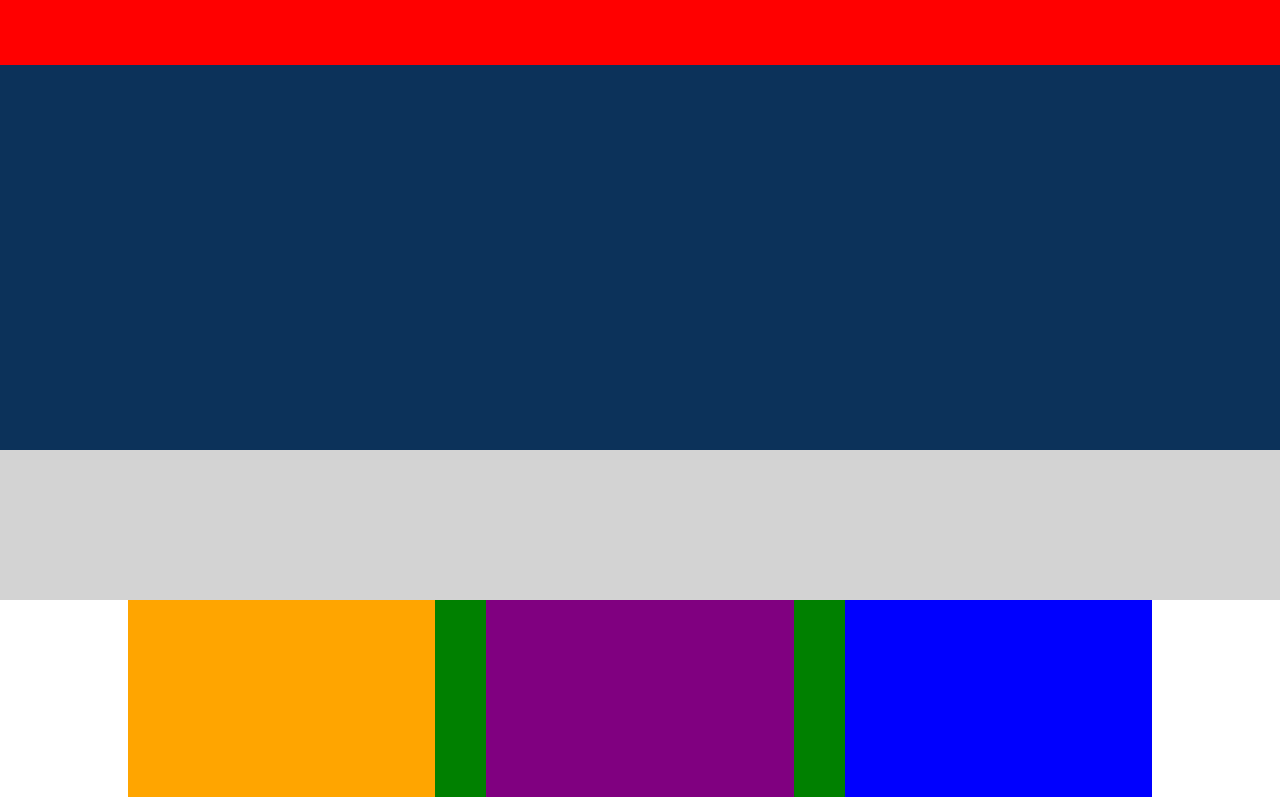
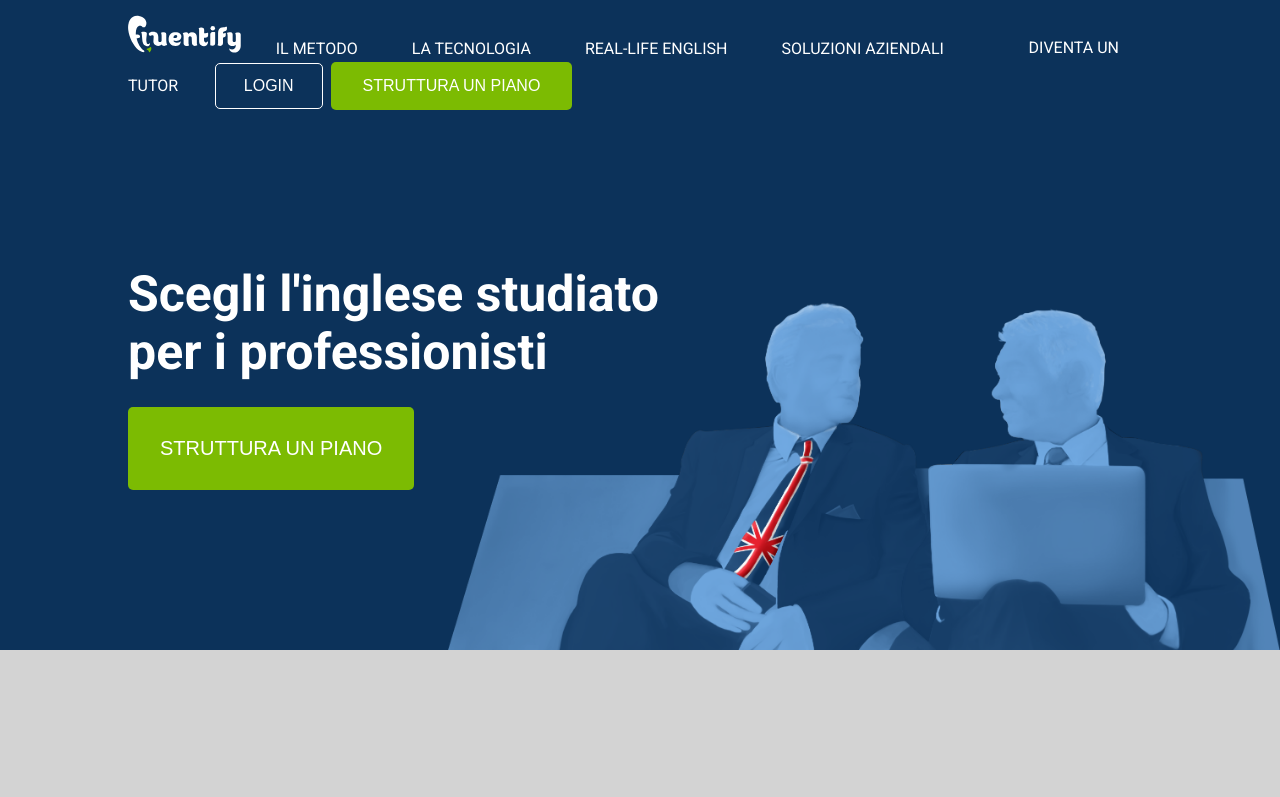
Before and after one commit to Tiba22/htmlcss-fluentify, a plain HTML site: page index.html in a window 1280 px wide. Shown: the top 797 px of the page. Drawn offline with Linux system fonts and the light colour scheme.

Commit message:
Header completato

```diff
--- a/css/style.css
+++ b/css/style.css
@@ -9,15 +9,97 @@ body {
 }
 
 .header {
-  height: 450px;
+  height: 650px;
   width: 100%;
   background-color: #0c325a;
+}
+
+.imgbackground {
+  width: 100%;
+  height: 90.8%;
+  background-size: 65%;
+  background-repeat: no-repeat;
+  background-image: url(../img/background-header.png);
+  background-position: bottom 5px right 0px;
+
 }
 
 .navbar {
   height: 65px;
   width: 100%;
-  background-color: red;
+  padding: 0 10%;
+}
+
+.imglogo {
+  padding-top: 15px;
+  padding-right: 3%;
+}
+
+.listanav {
+  display: inline-block;
+  line-height: normal;
+  vertical-align: middle;
+}
+
+ul > li {
+  display: inline-block;
+  list-style-type: none;
+  padding-right: 50px;
+}
+
+li > a,.tutor {
+  text-decoration: none;
+  color: white;
+}
+
+.tutor {
+  padding: 0 3%;
+}
+
+.login {
+  background-color: #0c325a;
+  border: 1px solid white;
+  color: white;
+  padding: 13px 28px;
+  text-align: center;
+  text-decoration: none;
+  display: inline-block;
+  font-size: 16px;
+  margin: 4px 2px;
+  border-radius: 5px;
+}
+
+.secbutton {
+background-color: #7cbb02;
+ border: none;
+ color: white;
+ padding: 15px 32px;
+ text-align: center;
+ text-decoration: none;
+ display: inline-block;
+ font-size: 16px;
+ margin: 4px 2px;
+ border-radius: 5px;
+}
+
+.testoimgbg {
+  color: white;
+  margin-left: 10%;
+  padding-top: 200px;
+  font-size: 25px;
+}
+
+.strutpiano {
+ background-color: #7cbb02;
+ border: none;
+ color: white;
+ padding: 30px 32px;
+ text-align: center;
+ text-decoration: none;
+ display: inline-block;
+ font-size: 20px;
+ margin: 2% 10%;
+ border-radius: 5px;
 }
 
 .rigatitolo {
--- a/index.html
+++ b/index.html
@@ -15,7 +15,30 @@
 
         <div class="navbar">
 
+          <img class="imglogo" src="img/logo.svg" alt="immagine logo">
+
+          <ul class="listanav">
+            <li> <a href="#">IL METODO</a></li>
+            <li> <a href="#">LA TECNOLOGIA</a></li>
+            <li> <a href="#">REAL-LIFE ENGLISH</a></li>
+            <li> <a href="#">SOLUZIONI AZIENDALI</a></li>
+          </ul>
+
+          <a class="tutor" href="#">DIVENTA UN TUTOR</a>
+
+          <button class="login" type="button" name="button">LOGIN</button>
+          <button class="secbutton"type="button" name="button">STRUTTURA UN PIANO</button>
+
         </div>
+
+        <div class="imgbackground">
+          <div class="testoimgbg">
+            <h1>Scegli l'inglese studiato <br> per i professionisti</h1>
+          </div>
+
+          <button class="strutpiano"type="button" name="button">STRUTTURA UN PIANO</button>
+        </div>
+
 
       </div>
 
```
